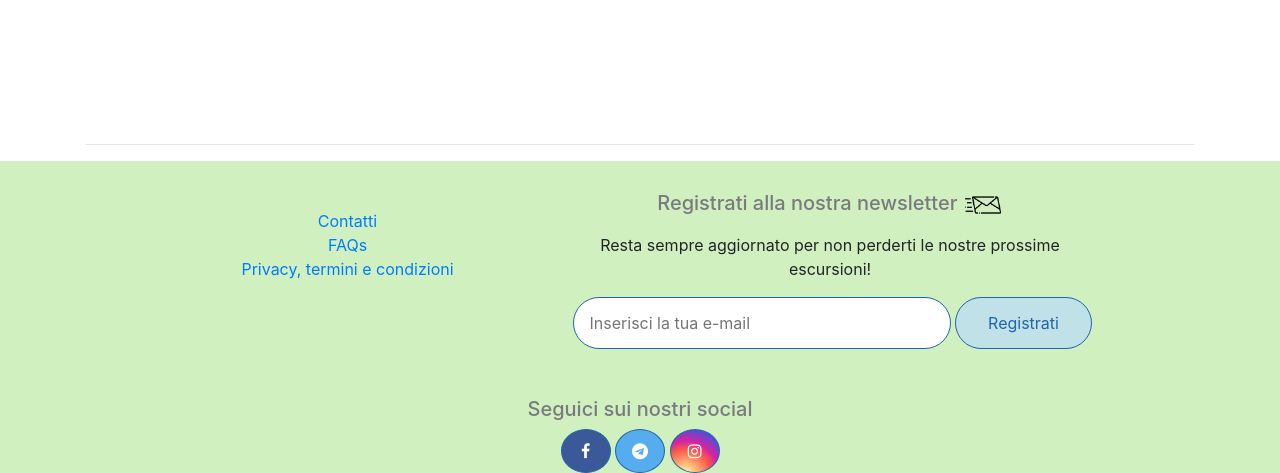
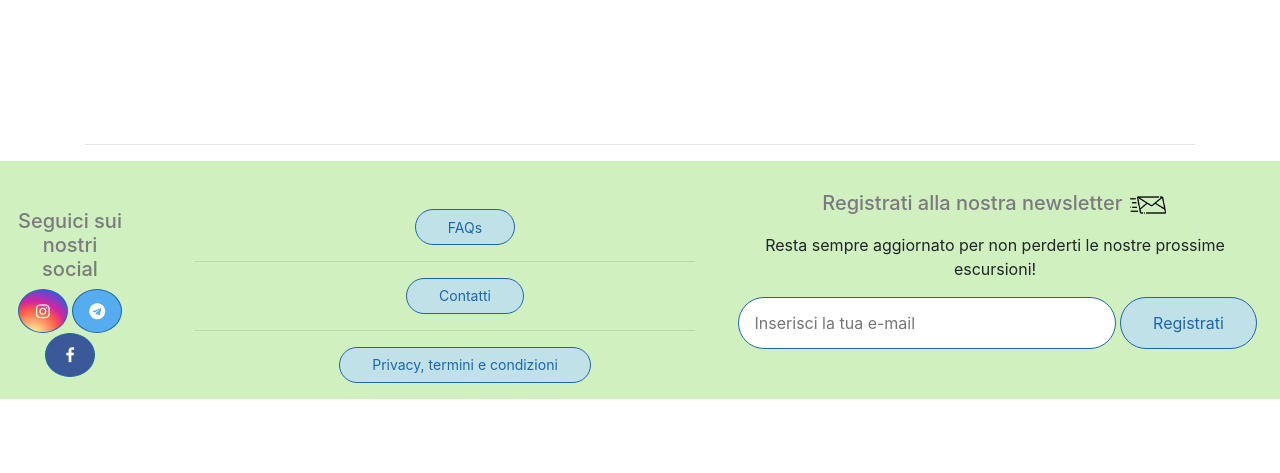
Before and after one commit to alessiaespositomar/Trekking_in_Piemonte, a plain HTML site: page SanMichele.html in a window 1280 px wide. Shown: the part 3544-4017 px from the top of the page. After the commit the page ends 3943 px from the top, so only its background shows below. Drawn offline with nearby package versions, Linux system fonts and the light colour scheme.

Commit message:
cambio footer

```diff
--- a/SanMichele.html
+++ b/SanMichele.html
@@ -183,32 +183,32 @@ Costituisce un luogo meraviglioso e denso di spiritualità, custodito in origine
     <link rel="stylesheet" href="https://cdnjs.cloudflare.com/ajax/libs/font-awesome/4.7.0/css/font-awesome.min.css">
 
 
-    <div class="container">
+    <div class="container-fluid">
       <div class="row">
-        <div class="col order-last">
+        <div class="col">
 
 <br><br>
 <!-- Icone -->
 <h5>Seguici sui nostri social</h5>
+<a href="#" class="fa fa-instagram"></a>
+<a href="#" class="fa fa-telegram"></a>
 <a href="#" class="fa fa-facebook"></a>
-<a href="#" class="fa fa-telegram"></a>
-<a href="#" class="fa fa-instagram"></a>
 </div>
 
 <br>
 
 <div class="container">
   <div class="row">
-      <div class="col-sm-6 col-md-5 item">
+      <div class="col">
 <br><br>
           <ul>
-              <ul><a href="contatti.html">Contatti</a></ul>
-              <ul><a href="#">FAQs</a></ul>
-              <ul><a href="#">Privacy, termini e condizioni</a></ul>
+            <ul><a href="#"><button class="btn-footer">FAQs</button></a></ul> <hr>
+            <ul><a href="contatti.html"><button class="btn-footer">Contatti</button></a></ul> <hr>
+            <ul><a href="#"><button class="btn-footer">Privacy, termini e condizioni</button></a></ul>
           </ul>
       </div>
 
-      <div class="col-md-6 item text">
+      <div class="col">
 <br>
 <h5>Registrati alla nostra newsletter <img src="immagini/email.png" height="40px" width="40px"></h5>
           <p>Resta sempre aggiornato per non perderti le nostre prossime escursioni!</p>
@@ -218,8 +218,9 @@ Costituisce un luogo meraviglioso e denso di spiritualità, custodito in origine
               <button class="subscribe-btn">Registrati</button>
             </div>
       </div>
-    </div>
-</footer>
+  </div>
+    </footer>
+
 
 
 <!-- Option 1: jQuery and Bootstrap Bundle (includes Popper) -->
```
